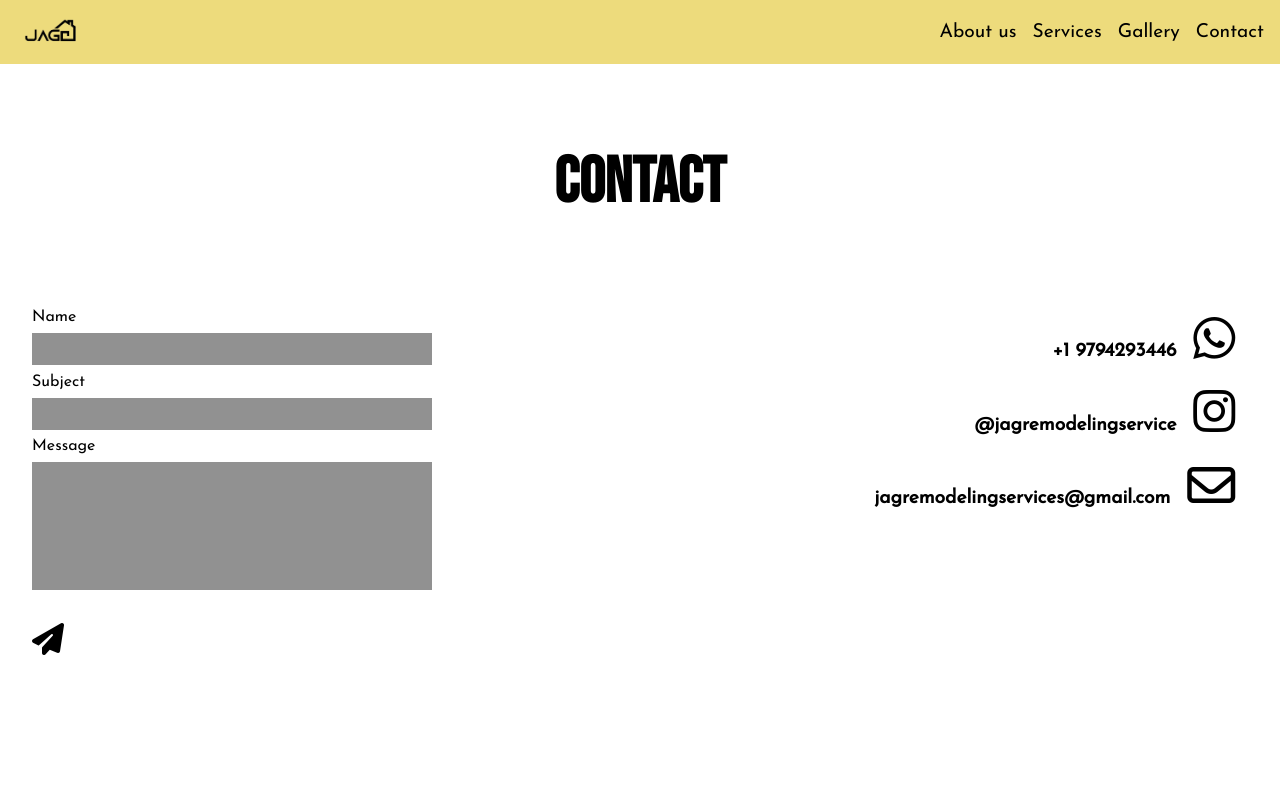
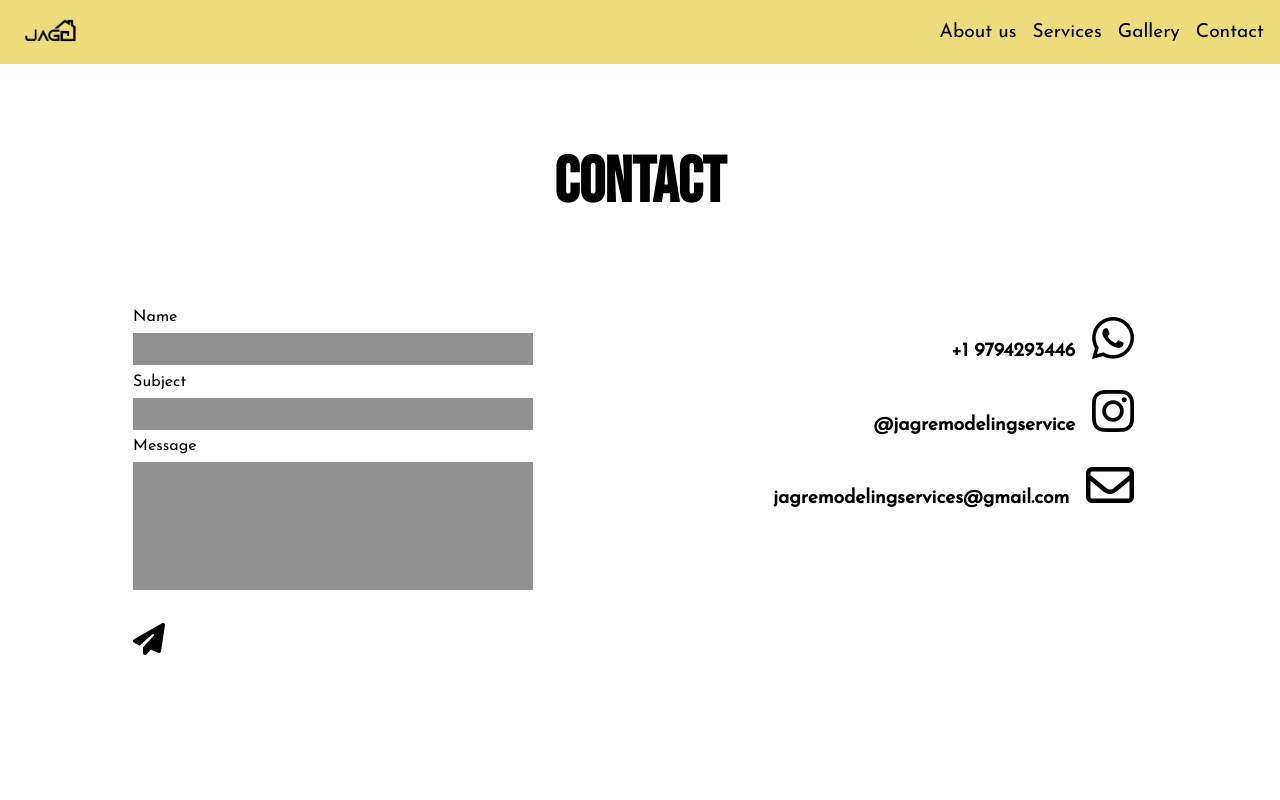
Before and after one commit to gandikish/JagRemodelingServices, a website: page pages/contact.html in a window 1280 px wide. Shown: the top 800 px of the page. Drawn offline with nearby package versions, Linux system fonts and the light colour scheme.

Commit message:
Arreglos html y pagina Contact

```diff
--- a/pages/contact.html
+++ b/pages/contact.html
@@ -1,6 +1,7 @@
 <!DOCTYPE html>
 <html lang="en">
-<he<meta charset="UTF-8">
+<head>
+	<meta charset="UTF-8">
 	<meta name="viewport" content="width=device-width, initial-scale=1.0">
 	<title>JAG Remodeling Services</title>
 	<link rel="stylesheet" href="../css/styles.css">
@@ -15,7 +16,6 @@
 	<link href='https://unpkg.com/boxicons@2.1.4/css/boxicons.min.css' rel='stylesheet'>
 	<link rel="stylesheet" href="https://cdnjs.cloudflare.com/ajax/libs/font-awesome/6.4.2/css/all.min.css" integrity="sha512-z3gLpd7yknf1YoNbCzqRKc4qyor8gaKU1qmn+CShxbuBusANI9QpRohGBreCFkKxLhei6S9CQXFEbbKuqLg0DA==" crossorigin="anonymous" referrerpolicy="no-referrer"/>
 	<link href="https://unpkg.com/aos@2.3.1/dist/aos.css" rel="stylesheet">
-
 </head>
 <body>
     <header>
@@ -65,10 +65,6 @@
 		</div>
 	</div>
 	</main>
-
-
-
-
 	<div class="footer">
 		<p>
 		<strong>Address:</strong><br>
--- a/scss/styles.scss
+++ b/scss/styles.scss
@@ -356,8 +356,10 @@ footer{
 .contact__main{
     .contact__main-container{
         display: flex;
-        justify-content: space-between;
+        justify-content: center;
         margin-bottom: 40rem;
+        gap: 15rem;
+        flex-wrap: wrap;
     }
     .social-media{
         text-align: end;
@@ -515,6 +517,7 @@ footer{
     display: flex;
     flex-direction: column;
     align-items: center;
+    gap: 0rem;
     .social-media{
         i{
             margin-right: 0;
```
Also changed, not shown: index.html (+0 -1 lines), pages/aboutus.html (+2 -1 lines), pages/portfolio.html (+2 -1 lines), pages/services.html (+2 -2 lines), css/styles.css, 1 other file.
